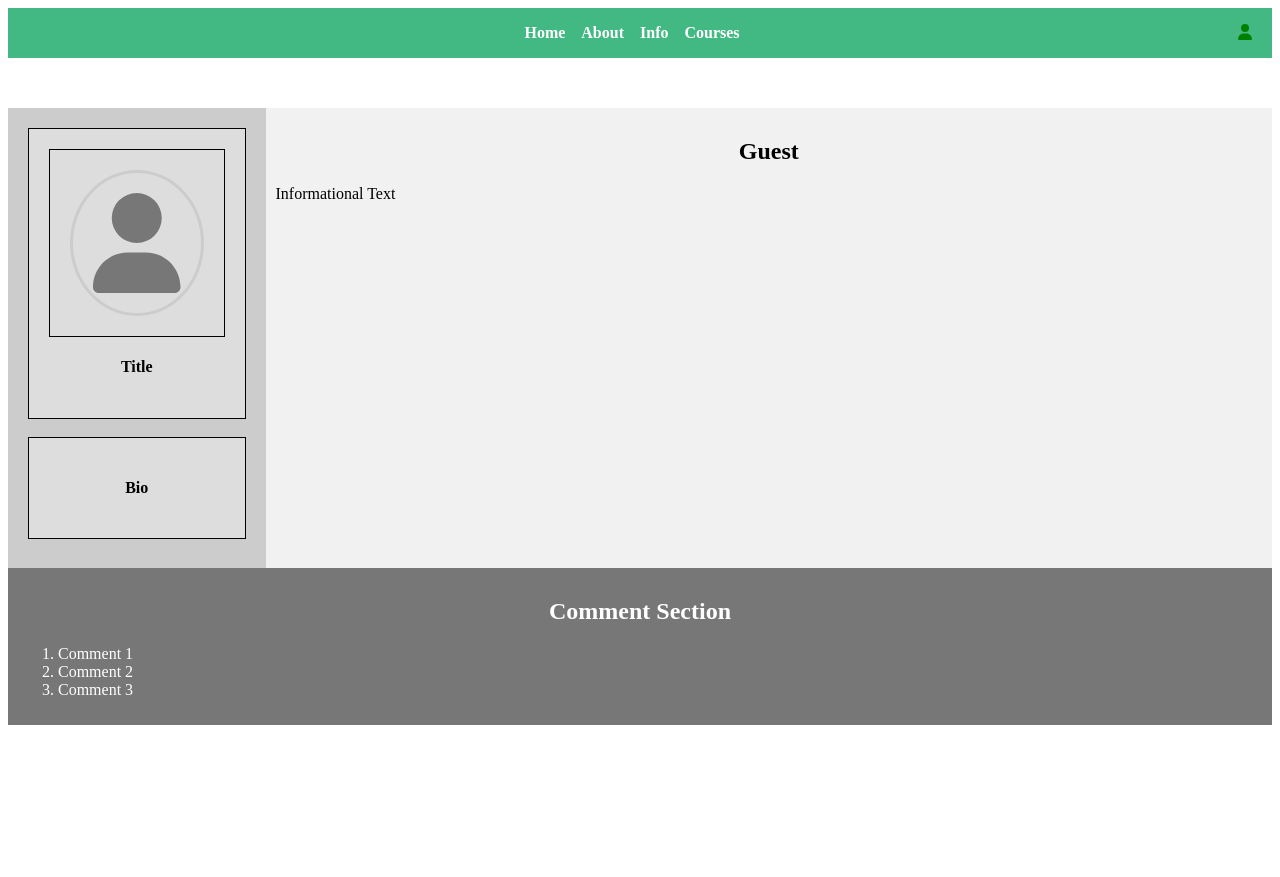
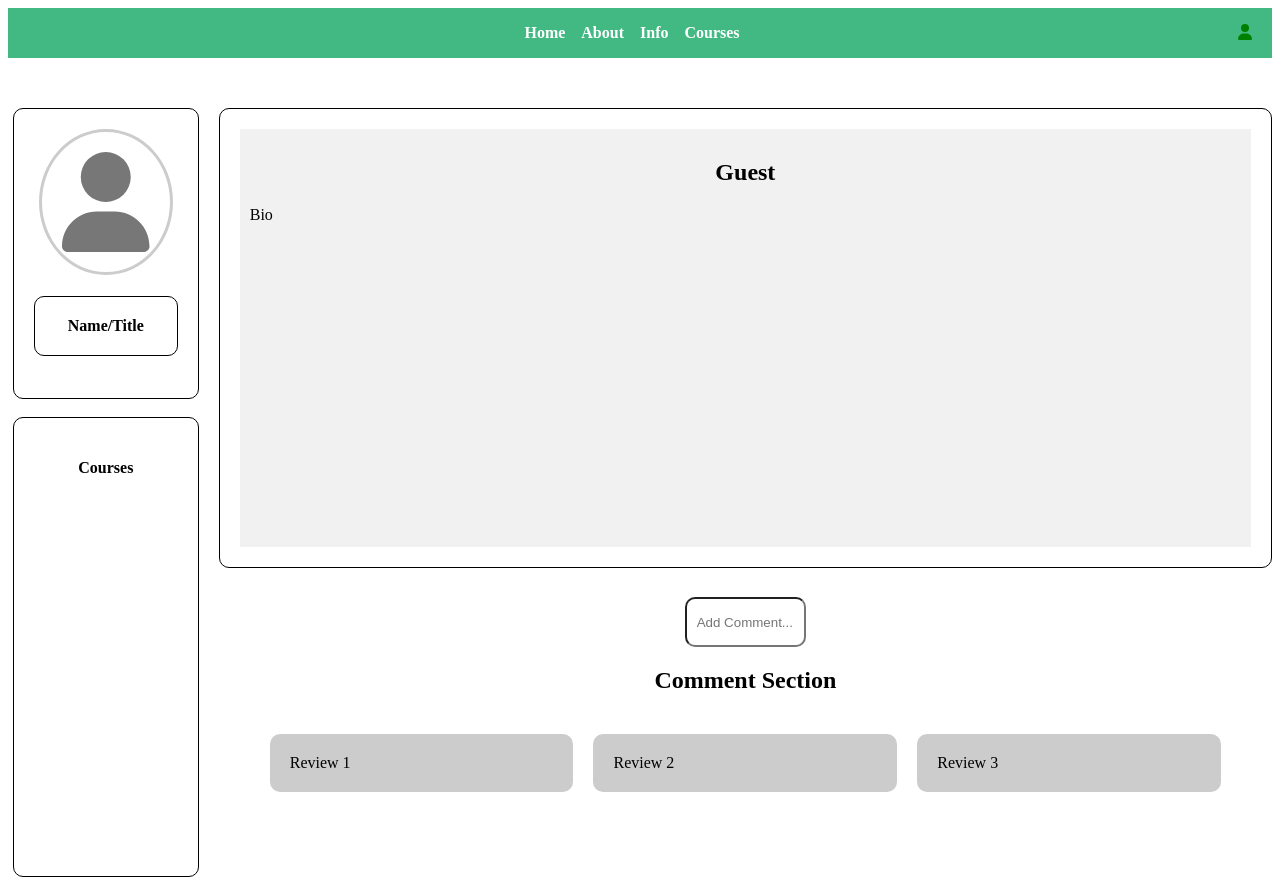
Before and after one commit to neopinp/ClassPeek, a Vue app in the folder frontend/: page /#/profile in a window 1280 px wide. Before the commit the page ends 800 px from the top, so only its background shows below. Built offline with nearby package versions, Linux system fonts and the light colour scheme.

Commit message:
Profile Complete

```diff
--- a/frontend/src/App.vue
+++ b/frontend/src/App.vue
@@ -62,6 +62,7 @@ nav ul li a {
 nav ul li a.router-link-exact-active {
   text-decoration: underline;
 }
+
 #profileIcon {
   position: absolute;
   right: 20px;
--- a/frontend/src/components/ProfilePage.vue
+++ b/frontend/src/components/ProfilePage.vue
@@ -1,43 +1,39 @@
 <template>
   <div class="ProfilePage">
     <main>
-      <section>
+      <section class="leftSide">
         <div>
-          <div>
-            <!-- Image placeholder for Guest Accounts who have not signed in -->
           <font-awesome-icon :icon="['fas', 'user']" class="user-icon" />
-          </div>
-          <h4>Title</h4>
+          <h4 class="introduction">Name/Title</h4>
         </div>
         <br />
-        <div>
-          <h4>Bio</h4>
+        <div class="courses">
+          <h4>Courses</h4>
         </div>
       </section>
+      <div class="rightSide">
         <article>
           <h1>Guest</h1>
-        <p>Informational Text</p>
+          <p>Bio</p>
         </article>
-    </main>
+        <input class="addComment" placeholder="Add Comment..." />
         <footer>
           <h2>Comment Section</h2>
-      <ol>
-        <li>Comment 1</li>
-        <li>Comment 2</li>
-        <li>Comment 3</li>
-      </ol>
+          <div>
+            <div class="reviews">Review 1</div>
+            <div class="reviews">Review 2</div>
+            <div class="reviews">Review 3</div>
+          </div>
         </footer>
+      </div>
+    </main>
   </div>
 </template>
 
-
-
 <script lang="ts">
 import { defineComponent } from "vue";
-import './styles/ProfilePage.css';
+import "./styles/ProfilePage.css";
 export default defineComponent({
   name: "ProfilePage",
 });
-
-
 </script>
--- a/frontend/src/components/styles/ProfilePage.css
+++ b/frontend/src/components/styles/ProfilePage.css
@@ -1,3 +1,6 @@
+/* Profile Page CSS */
+
+/* Guest Icon */
 .user-icon {
   font-size: 100px;
   color: #777;
@@ -8,41 +11,72 @@
   margin: 0 auto;
 }
 
-
-
-
+/* Profile Body */
+.leftSide {
+  height: 100%;
+  margin-right: 20px;
+  width: 15%;
+  margin-left: 5px;
+}
 .ProfilePage {
   margin-top: 50px;
 }
-
 .ProfilePage main {
   height: 460px;
   display: flex;
 }
-
 .ProfilePage article {
   flex: 9;
   background-color: #f1f1f1;
   padding: 10px;
+  height: 100%;
 }
-.ProfilePage section {
-  flex: 1;
-  background: #ccc;
+.ProfilePage h1, h2, h3, h4, h5, h6 {
+  text-align: center;
+}
+.ProfilePage div {
+  border: 1px solid black;
   padding: 20px;
+  border-radius: 10px;
 }
 
-.ProfilePage div {
+.introduction {
   border: 1px solid black;
-  background: #ddd;
   padding: 20px;
+  border-radius: 10px;
+}
+.courses {
+  height: 100%;
 }
 
-.ProfilePage footer {
-  background-color: #777;
-  padding: 10px;
-  color: white;
+/* Right Div */
+
+.rightSide {
+  border-radius: 10px;
+  border: transparent;
+  height: 100%;
+  width: 85%;
 }
 
-.ProfilePage h1,h2,h3,h4,h5,h6 {
+/* Comments */
+.addComment {
+  border-radius: 10px;
+  padding: 10px;
+  margin-top: 50px;
+  width: 12%;
+  height: 50px;
+  margin-left: 44%;
+}
+.ProfilePage footer div {
+  display: flex;
+  justify-content: space-between;
+  border: transparent;
+  border-radius: 10px;
+}
+.reviews {
+  background-color: #ccc;
+  flex: 1;
   text-align: center;
+  margin: 0 10px;
+  color: black;
 }
```
Lines whose indentation alone changed are shown as unchanged.
